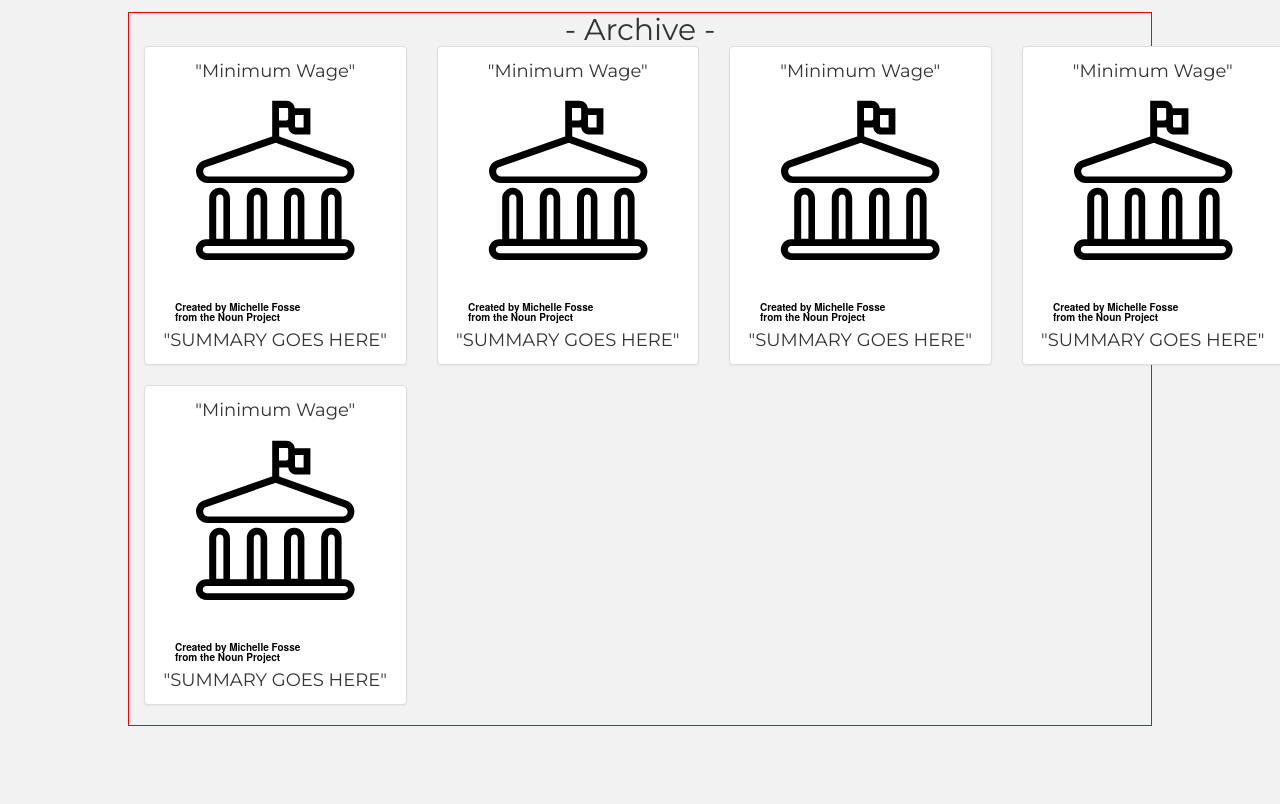
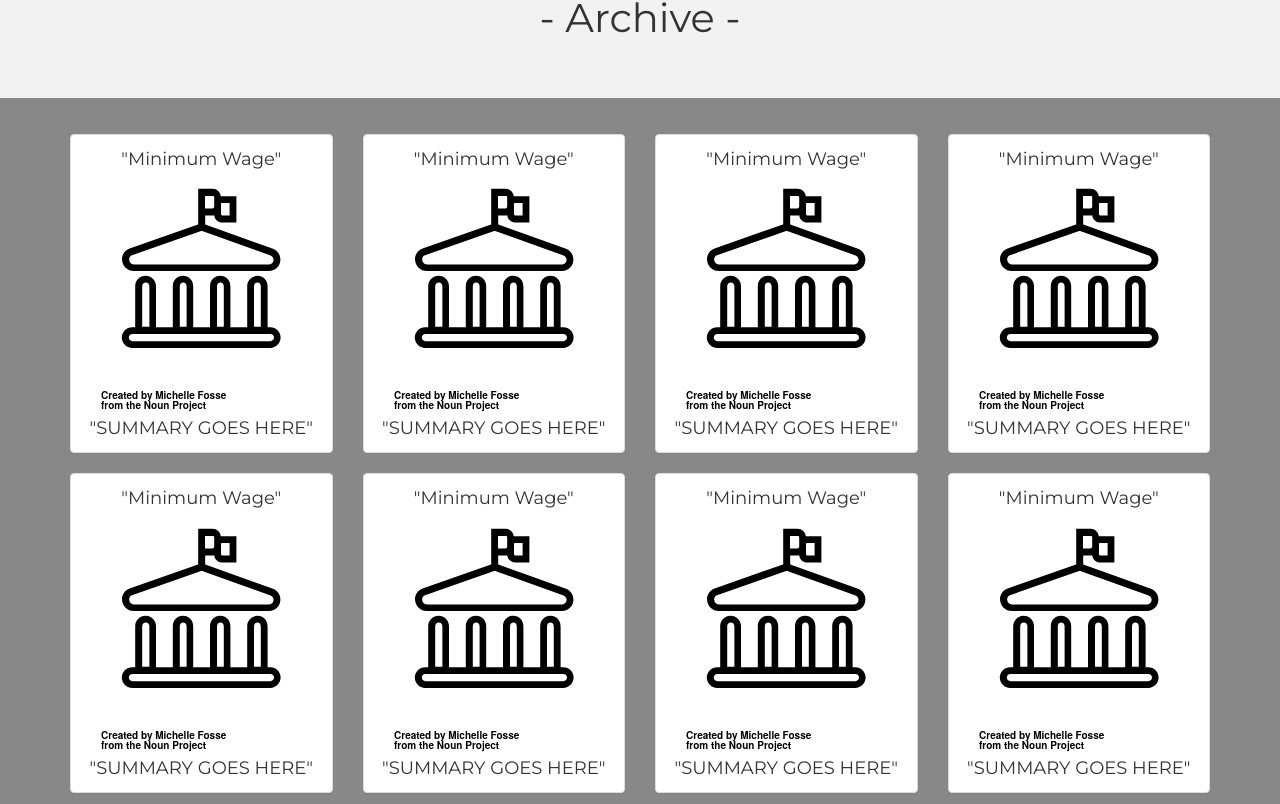
Before and after one commit to prime-hadar-policy-bytes/policy_bytes, a React (Create React App) app: page /home in a window 1280 px wide. Shown: the part 1596-2400 px from the top of the page. Built offline with nearby package versions, Linux system fonts and the light colour scheme; no server answers.

Commit message:
dynamic styling for landing page

```diff
--- a/src/components/LandingPage/LandingPage.css
+++ b/src/components/LandingPage/LandingPage.css
@@ -4,7 +4,7 @@
     width: 100% !important;
     background-color: inherit !important;
     margin: 0px 0px;
-    padding: 3em 14em 2em 14em ;
+    padding: 3em 5em 2em 5em ;
     font-family: 'Montserrat', sans-serif;
     font-size: 25px;
 }
@@ -13,6 +13,18 @@
     font-size: 30px;
     line-height: 1.5em;
 }
+
+@media only screen and (max-width: 1080px){
+    .landingJumbotron {
+        padding: 3em 1em 2em 1em ;
+        font-size: 16px;
+    }
+    .landingJumbotron p {
+        font-size: 20px;
+    }
+}
+
+
 .landingJumbotronInner {
     border: 1px solid rgb(206, 206, 206);
     padding: 1em;
@@ -20,14 +32,22 @@
     border-radius: 10px;
     background-color: white;
     box-shadow: 2px 2px 8px #888888;
-
 }
 
 .dottedLine {
     margin: 0em 0em 2em 49%;
     width: 3px;
-    height: 10em;
+    height: 8em;
     border: 1px dashed rgb(206, 206, 206);
+}
+
+@media only screen and (max-width: 1080px){
+    .dottedLine {
+        margin: 0em 0em 2em 49%;
+        width: 3px;
+        height: 5em;
+        border: 1px dashed rgb(206, 206, 206);
+    }
 }
 
 
@@ -73,12 +93,32 @@
     width: 12em !important;
 }
 
+@media only screen and (max-width: 1080px){
+    .featuredTopicPhotoLeft {
+        overflow: hidden;
+        margin: 1em 0 0 0;
+        height: 15em;
+        width: 12em !important;
+    }
+}
+
 
 /* ARCHIVE */
 
+.archivePanel{
+    width: auto;
+}
+
 .archiveWrapper {
     text-align: center;
-    width: 80%;
-    margin: 5em 0 5em 10%;
-    border: 1px solid red;
+    width: 100%;
+    margin: 1em 0 5em 0;
+    padding: 2em;
+    background-color: #888888;
 }
+
+.archiveTitle {
+    text-align: center;
+    font-size: 40px;
+    margin: 1em 1em 1em 1em;
+}
--- a/src/components/LandingPage/LandingPage.jsx
+++ b/src/components/LandingPage/LandingPage.jsx
@@ -24,30 +24,29 @@ export class LandingPage extends Component {
             <Grid>
                   <div className="landingJumbotronInner">
                     <Row>
-                          <Col xs={12} md={12}>
-                              {/* <hr/> */}
+                          <Col xs={12} s={12} md={12} lg={12}>
                               <h1><strong>Our Format</strong></h1>
                           </Col>
                     </Row>
                     <Row>
-                          <Col xs={12} md={12}>
+                          <Col xs={12} s={12} md={12} lg={12}>
                           <p>
                               Designed to facilitate better debate.
                               You can scan arguments and cut to the chase examining evidence in
                               these curated conversations.
                               Creating intentional dialogue that focuses on individual argumentation.
                           </p>
-                          {/* <hr/> */}
                           </Col>
                     </Row>
                   </div>
             </Grid>
           </Jumbotron>
 
-          <div className="dottedLine"></div>
-
+            <div className="dottedLine"></div>
 
             <LandingPageFeaturedTopic />
+
+            <div className="dottedLine"></div>
 
             <LandingPageArchive />
 
--- a/src/components/LandingPage/LandingPageArchive.jsx
+++ b/src/components/LandingPage/LandingPageArchive.jsx
@@ -9,13 +9,21 @@ import './LandingPage.css'
 export default class LandingPageArchive extends Component {
   render() {
     return (
-      <div className="archiveWrapper">
-
-          <h2>- Archive -</h2>
+      <div>
 
           <Grid>
               <Row>
-                  <Col md={3}>
+                  <Col xs={12} md={12}>
+                    <h2 className="archiveTitle">- Archive -</h2>
+                  </Col>
+              </Row>
+          </Grid>
+
+
+        <div className="archiveWrapper">
+          <Grid>
+              <Row>
+                  <Col xs={12} sm={6} md={4} lg={3}>
                     <Panel className="archivePanel">
                         <Panel.Body>
                             <h4>
@@ -28,7 +36,7 @@ export default class LandingPageArchive extends Component {
                         </Panel.Body>
                     </Panel>
                   </Col>
-                  <Col md={3}>
+                  <Col xs={12} sm={6} md={4} lg={3}>
                     <Panel className="archivePanel">
                         <Panel.Body>
                             <h4>
@@ -41,7 +49,7 @@ export default class LandingPageArchive extends Component {
                         </Panel.Body>
                     </Panel>
                   </Col>
-                  <Col md={3}>
+                  <Col xs={12} sm={6} md={4} lg={3}>
                     <Panel className="archivePanel">
                         <Panel.Body>
                             <h4>
@@ -54,7 +62,7 @@ export default class LandingPageArchive extends Component {
                         </Panel.Body>
                     </Panel>
                   </Col>
-                  <Col md={3}>
+                  <Col xs={12} sm={6} md={4} lg={3}>
                     <Panel className="archivePanel">
                         <Panel.Body>
                             <h4>
@@ -67,7 +75,46 @@ export default class LandingPageArchive extends Component {
                         </Panel.Body>
                     </Panel>
                   </Col>
-                  <Col md={3}>
+                  <Col xs={12} sm={6} md={4} lg={3}>
+                    <Panel className="archivePanel">
+                        <Panel.Body>
+                            <h4>
+                            "Minimum Wage"
+                            </h4>
+                            <img src="./assets/politicsIcon.svg" alt="" width="200"/>
+                            <p>
+                                "SUMMARY GOES HERE"
+                            </p>
+                        </Panel.Body>
+                    </Panel>
+                  </Col>
+                  <Col xs={12} sm={6} md={4} lg={3}>
+                    <Panel className="archivePanel">
+                        <Panel.Body>
+                            <h4>
+                            "Minimum Wage"
+                            </h4>
+                            <img src="./assets/politicsIcon.svg" alt="" width="200"/>
+                            <p>
+                                "SUMMARY GOES HERE"
+                            </p>
+                        </Panel.Body>
+                    </Panel>
+                  </Col>
+                  <Col xs={12} sm={6} md={4} lg={3}>
+                    <Panel className="archivePanel">
+                        <Panel.Body>
+                            <h4>
+                            "Minimum Wage"
+                            </h4>
+                            <img src="./assets/politicsIcon.svg" alt="" width="200"/>
+                            <p>
+                                "SUMMARY GOES HERE"
+                            </p>
+                        </Panel.Body>
+                    </Panel>
+                  </Col>
+                  <Col xs={12} sm={6} md={4} lg={3}>
                     <Panel className="archivePanel">
                         <Panel.Body>
                             <h4>
@@ -83,7 +130,7 @@ export default class LandingPageArchive extends Component {
               </Row>
           </Grid>
 
-
+            </div>
       </div>
     )
   }
--- a/src/components/LandingPage/LandingPageFeaturedTopic.jsx
+++ b/src/components/LandingPage/LandingPageFeaturedTopic.jsx
@@ -29,10 +29,10 @@ export default class LandingPageFeaturedTopic extends Component {
         {/* CONTRIBUTORS */}
                     <Row>
                           <div >
-                                  <Col xs={4} md={2}>
-                                      <img className="featuredTopicPhotoLeft contrib1" src="/assets/headshot1.jpeg" rounded/>
+                                  <Col xs={12} md={12} lg={2}>
+                                      <img className="featuredTopicPhotoLeft contrib1" src="/assets/headshot1.jpeg"/>
                                   </Col>
-                                  <Col xs={8} md={4}>
+                                  <Col xs={12} md={12} lg={4}>
                                       <div className="contributorText">
                                           <h3>
                                               <strong>
@@ -47,7 +47,7 @@ export default class LandingPageFeaturedTopic extends Component {
                           </div>
 
                           <div >
-                                  <Col xs={8} md={4}>
+                                  <Col xs={12} md={12} lg={4}>
                                       <div className="contributorText">
                                               <h3>
                                                   <strong>
@@ -59,8 +59,8 @@ export default class LandingPageFeaturedTopic extends Component {
                                               </p>
                                       </div>
                                   </Col>
-                                  <Col  xs={4} md={2}>
-                                      <img className="featuredTopicPhotoRight contrib2" src="/assets/headshot2.jpeg" rounded/>
+                                  <Col  xs={12} md={12} lg={2}>
+                                      <img className="featuredTopicPhotoRight contrib2" src="/assets/headshot2.jpeg"/>
                                   </Col>
                           </div>
                   </Row>
```
